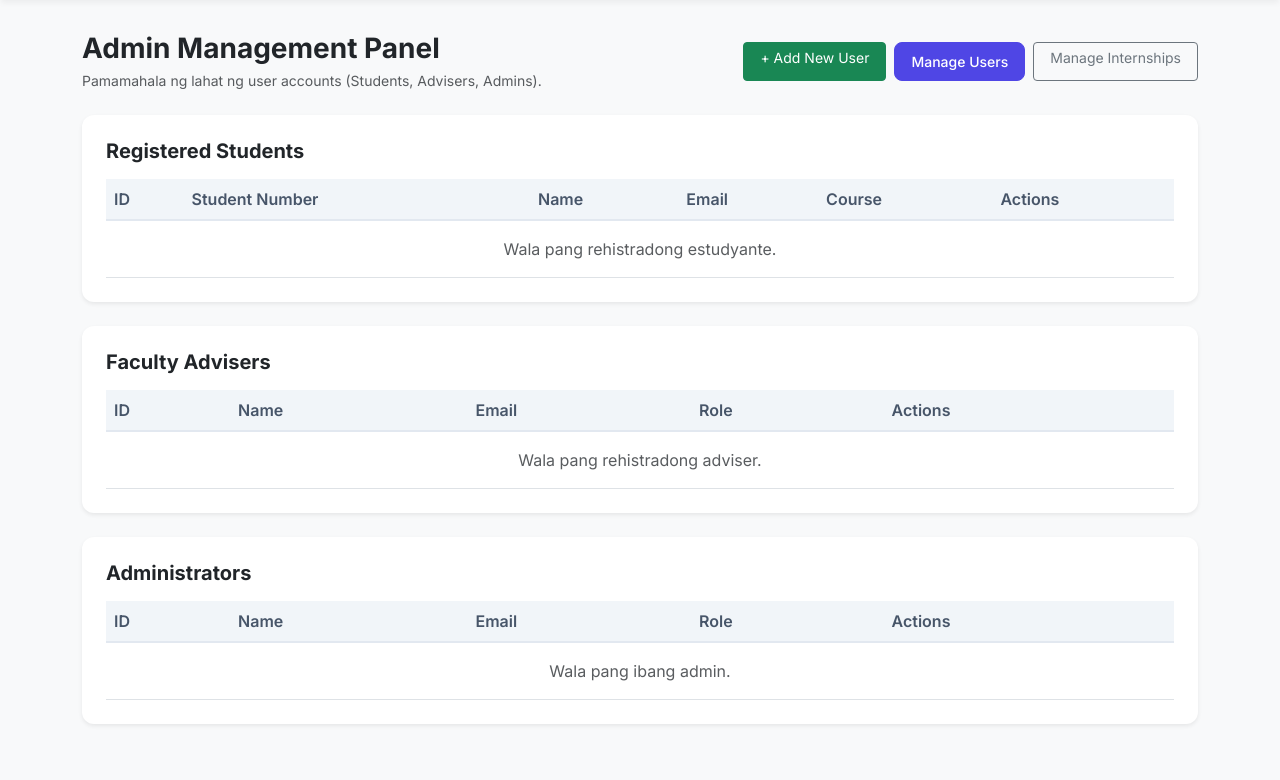
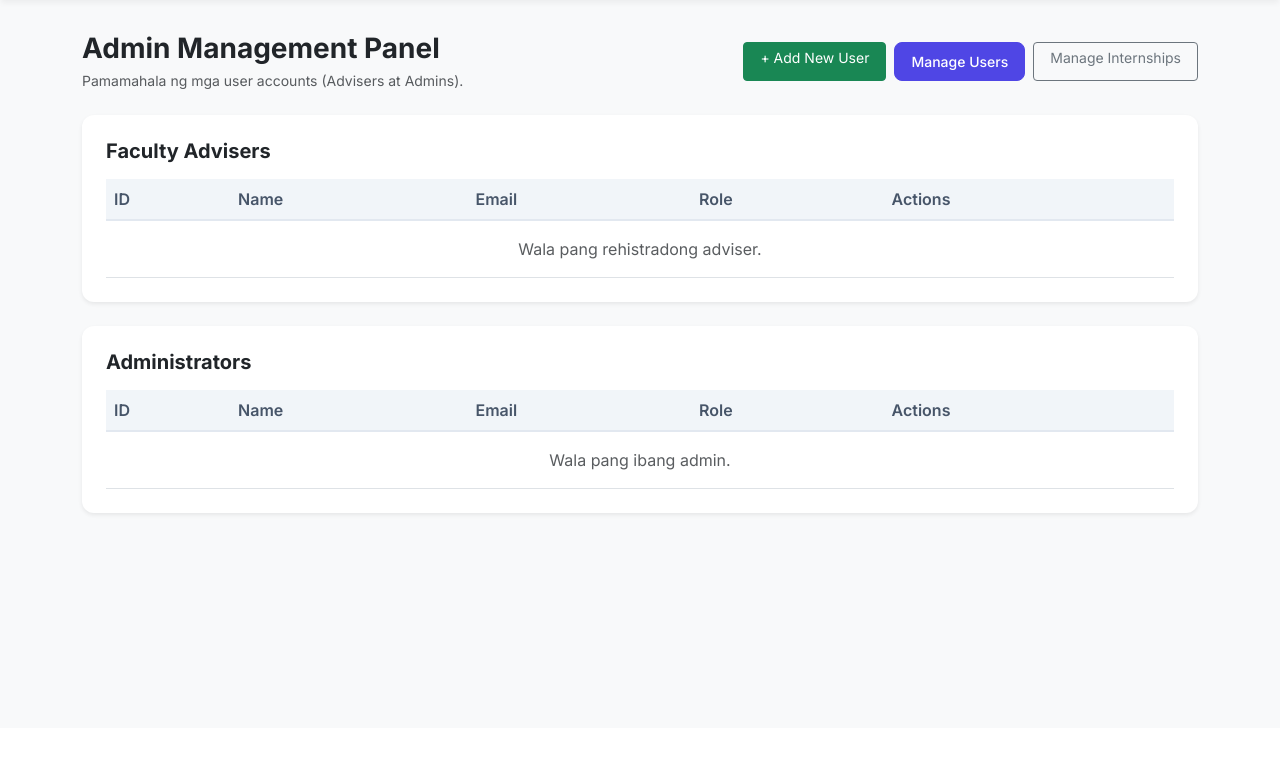
Before and after one commit to cachekairu/internship_portal, a Flask app: page /admin/users in a window 1280 px wide. Shown: the part 72-852 px from the top of the page. After the commit the page ends 588 px from the top, so only its background shows below. Run offline with Flask 3, Linux system fonts and the light colour scheme; the visitor is signed in with stand-in values (Sample User, id 1); some libraries are stand-ins or nearby versions.

Commit message:
Your commit message here

```diff
--- a/app.py
+++ b/app.py
@@ -509,10 +509,10 @@ def admin_users():
         flash('Unauthorized access.', 'danger')
         return redirect(url_for('login'))
 
-    students = User.query.filter_by(role='student').all()
     advisers = User.query.filter_by(role='adviser').all()
     admins = User.query.filter_by(role='admin').all()
-    return render_template('admin_users.html', students=students, advisers=advisers, admins=admins)
+
+    return render_template('admin_users.html', advisers=advisers, admins=admins)
 
 @app.route('/admin/users/add', methods=['GET', 'POST'])
 def admin_add_user():
--- a/templates/admin_users.html
+++ b/templates/admin_users.html
@@ -6,7 +6,7 @@
     <div class="d-flex justify-content-between align-items-center mb-4">
         <div>
             <h3 class="fw-bold text-dark mb-1">Admin Management Panel</h3>
-            <p class="text-muted small mb-0">Pamamahala ng lahat ng user accounts (Students, Advisers, Admins).</p>
+            <p class="text-muted small mb-0">Pamamahala ng mga user accounts (Advisers at Admins).</p>
         </div>
         <div class="d-flex gap-2">
             <a href="{{ url_for('admin_add_user') }}" class="btn btn-success btn-sm px-3">+ Add New User</a>
@@ -15,51 +15,7 @@
         </div>
     </div>
 
-    <!-- 1. REGISTERED STUDENTS TABLE -->
-    <div class="card p-4 bg-white border-0 shadow-sm mb-4">
-        <h5 class="fw-bold text-dark mb-3">Registered Students</h5>
-        <div class="table-responsive">
-            <table class="table table-hover align-middle mb-0">
-                <thead class="table-light">
-                    <tr>
-                        <th>ID</th>
-                        <th>Student Number</th>
-                        <th>Name</th>
-                        <th>Email</th>
-                        <th>Course</th>
-                        <th>Actions</th>
-                    </tr>
-                </thead>
-                <tbody>
-                    {% for u in students %}
-                    <tr>
-                        <td>{{ u.id }}</td>
-                        <td>{{ u.student_number or 'N/A' }}</td>
-                        <td class="fw-medium">{{ u.name }}</td>
-                        <td>{{ u.email }}</td>
-                        <td>{{ u.course or 'N/A' }}</td>
-                        <td>
-                            <div class="d-flex gap-2">
-                                <a href="{{ url_for('admin_edit_user', user_id=u.id) }}" class="btn btn-sm btn-warning text-dark fw-medium">Edit</a>
-                                {% if u.id != session.get('user_id') %}
-                                <form method="POST" action="{{ url_for('admin_delete_user', user_id=u.id) }}" class="d-inline" onsubmit="return confirm('Sigurado ka bang gusto mong burahin ang student na ito?');">
-                                    <button type="submit" class="btn btn-sm btn-danger">Delete</button>
-                                </form>
-                                {% endif %}
-                            </div>
-                        </td>
-                    </tr>
-                    {% else %}
-                    <tr>
-                        <td colspan="6" class="text-center text-muted py-3">Wala pang rehistradong estudyante.</td>
-                    </tr>
-                    {% endfor %}
-                </tbody>
-            </table>
-        </div>
-    </div>
-
-    <!-- 2. FACULTY ADVISERS TABLE -->
+    <!-- 1. FACULTY ADVISERS TABLE -->
     <div class="card p-4 bg-white border-0 shadow-sm mb-4">
         <h5 class="fw-bold text-dark mb-3">Faculty Advisers</h5>
         <div class="table-responsive">
@@ -103,7 +59,7 @@
         </div>
     </div>
 
-    <!-- 3. ADMINS TABLE -->
+    <!-- 2. ADMINISTRATORS TABLE -->
     <div class="card p-4 bg-white border-0 shadow-sm">
         <h5 class="fw-bold text-dark mb-3">Administrators</h5>
         <div class="table-responsive">
```
